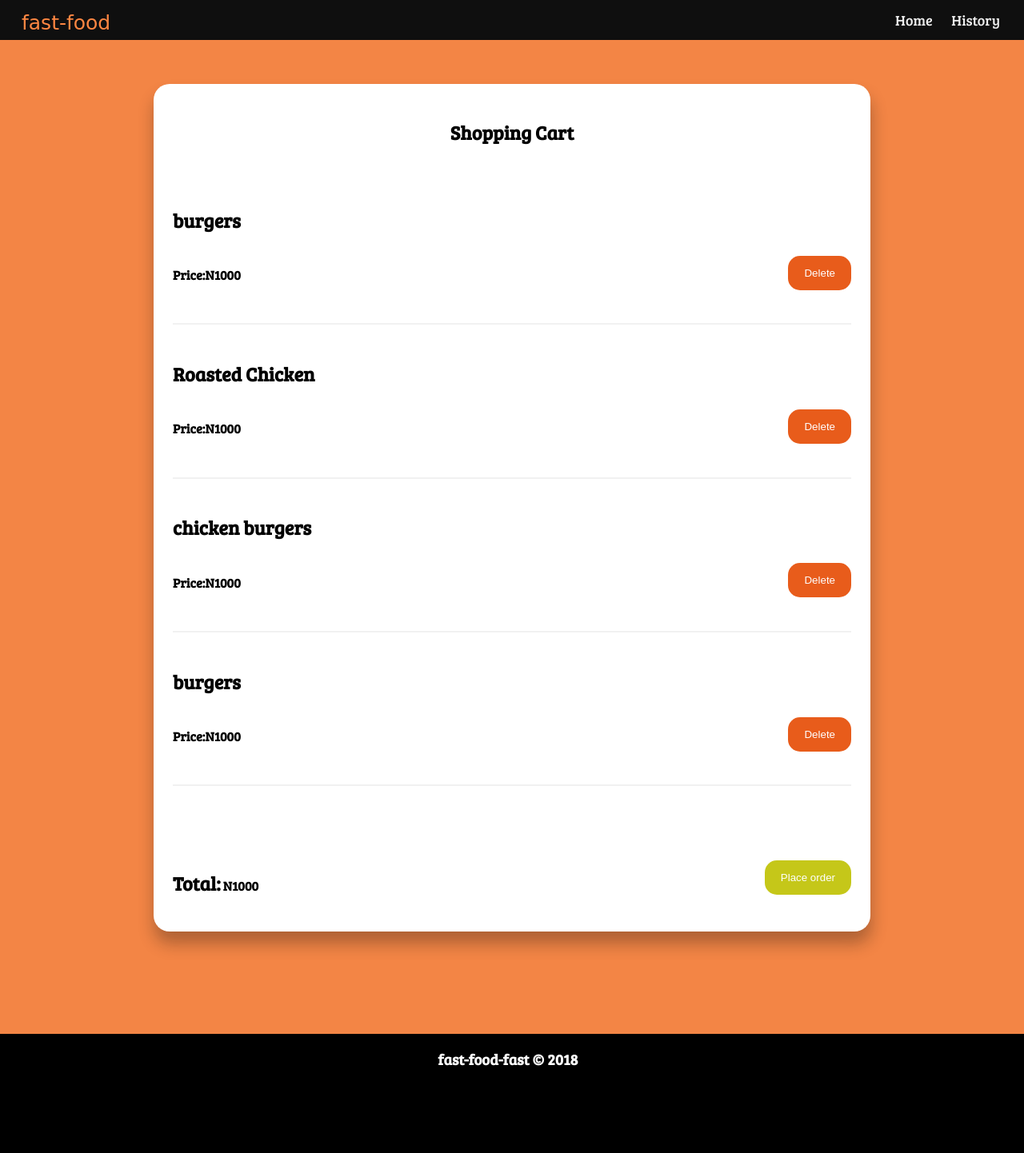
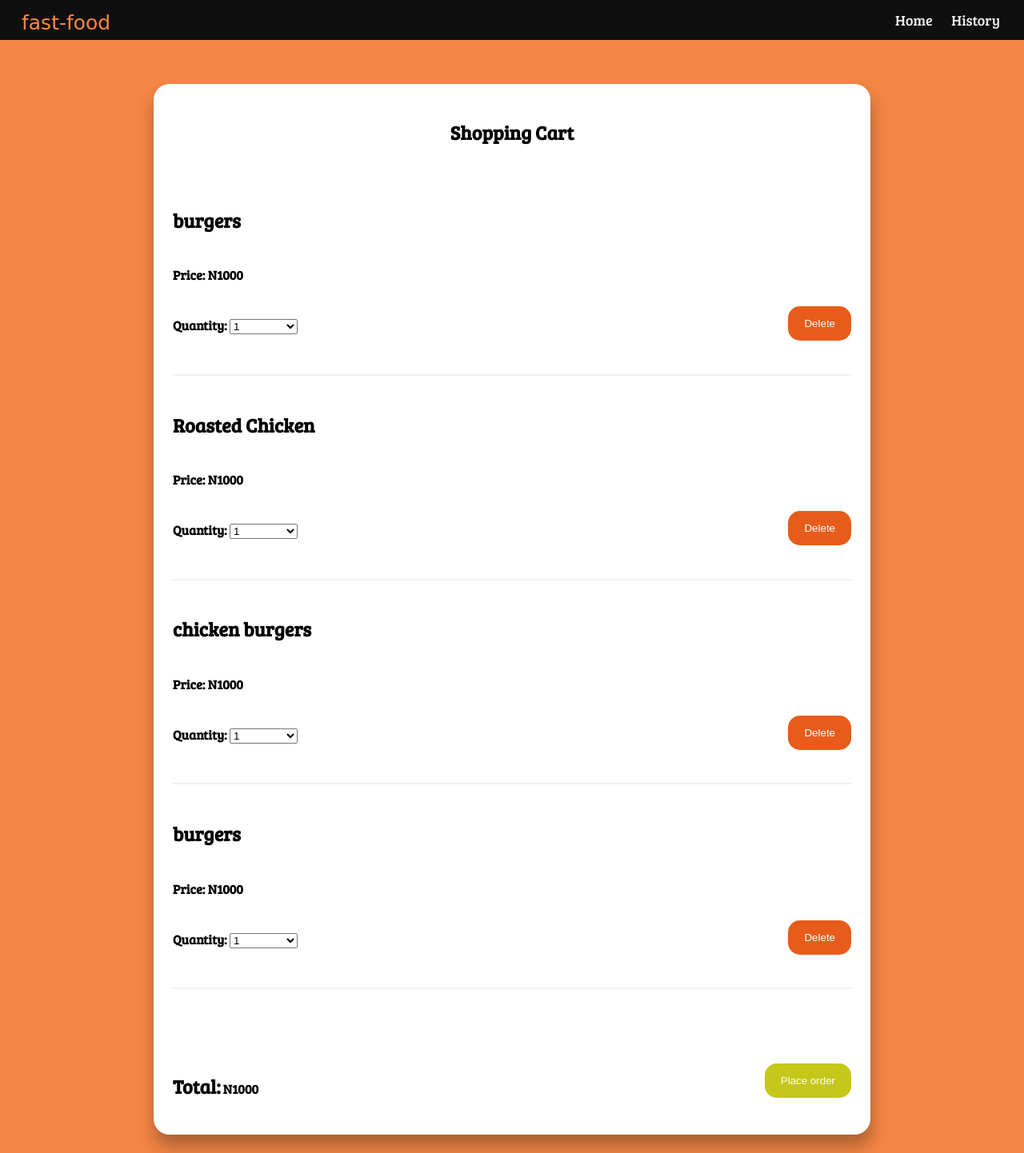
Before and after one commit to akpante3/fast-food-fast, a PHP site: page /shoppingCart.html in a window 1280 px wide. Shown: the top 1442 px of the page at 80% size. Run offline with PHP 8.4, Linux system fonts and the light colour scheme; some web fonts are replaced.

Commit message:
bug [ #160553067 ] cart details

```diff
--- a/css/style.css
+++ b/css/style.css
@@ -160,7 +160,7 @@ button:hover {
     padding: 1.5em;
 }
 .select{
-    width: 40%;
+    width: 10%;
 }
 #search-bar{
     border-radius: 20px;
--- a/js/main.js
+++ b/js/main.js
@@ -1,4 +1,5 @@
-const addCart = Array.from(document.querySelectorAll('.add-cart'));
+const choose = Array.from(document.querySelectorAll('.choose'));
+// const addCart = Array.from(document.querySelectorAll('.add-cart'));
 const shoppingCart = document.querySelector('.shopping-cart-button');
 
 const toggle_next= (elem) =>  {
@@ -41,10 +42,9 @@ const deleteCart = (elem) => {
     elem.parentElement.style.display='none';
 }
 let num = 0;
-addCart.forEach((elem) => {
-    elem.addEventListener('click', () => {
-      num += 1
-      shoppingCart.innerHTML =` ${num}`;
-    });
 
-});
+const addCart = (elem) => {
+    elem.parentElement.innerHTML= `<button class="add-cart"><i class="fas fa-shopping-cart fa-1x"></i>  added to cart</button> `;
+    num += 1
+    shoppingCart.innerHTML =` ${num}`;
+}
--- a/shoppingCart.html
+++ b/shoppingCart.html
@@ -45,7 +45,15 @@
                 <li>
                     <h2>burgers</h2>
                     <br>
-                    <h4>Price:N1000</h4>
+                    <h4>Price: N1000</h4>
+                    <br>
+                    <h4>Quantity:</h4>
+                    <select class="select">
+                        <option value="1">1</option>
+                        <option value="2">2</option>
+                        <option value="3">3</option>
+                        <option value="4">4</option>
+                    </select>
                     <button class="delete" onclick="deleteCart(this)">Delete</button>
                     <br>
                     <br>
@@ -54,7 +62,15 @@
                 <li>
                     <h2>Roasted Chicken</h2>
                     <br>
-                    <h4>Price:N1000</h4>
+                    <h4>Price: N1000</h4>
+                    <br>
+                    <h4>Quantity:</h4>
+                    <select class="select">
+                        <option value="1">1</option>
+                        <option value="2">2</option>
+                        <option value="3">3</option>
+                        <option value="4">4</option>
+                    </select>
                     <button class="delete" onclick="deleteCart(this)">Delete</button>
                     <br>
                     <br>
@@ -63,7 +79,15 @@
                 <li>
                     <h2>chicken burgers</h2>
                     <br>
-                    <h4>Price:N1000</h4>
+                    <h4>Price: N1000</h4>
+                    <br>
+                    <h4>Quantity:</h4>
+                    <select class="select">
+                        <option value="1">1</option>
+                        <option value="2">2</option>
+                        <option value="3">3</option>
+                        <option value="4">4</option>
+                    </select>
                     <button class="delete" onclick="deleteCart(this)">Delete</button>
                     <br>
                     <br>
@@ -72,7 +96,15 @@
                 <li>
                     <h2>burgers</h2>
                     <br>
-                    <h4>Price:N1000</h4>
+                    <h4>Price: N1000</h4>
+                    <br>
+                    <h4>Quantity:</h4>
+                    <select class="select">
+                        <option value="1">1</option>
+                        <option value="2">2</option>
+                        <option value="3">3</option>
+                        <option value="4">4</option>
+                    </select>
                     <button class="delete" onclick="deleteCart(this)">Delete</button>
                     <br>
                     <br>
```
Also changed, not shown: index.html (+64 -9 lines).
